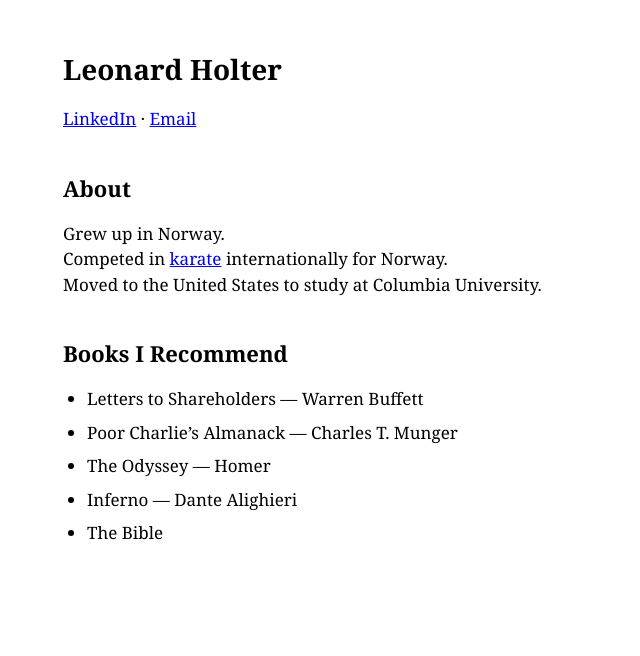
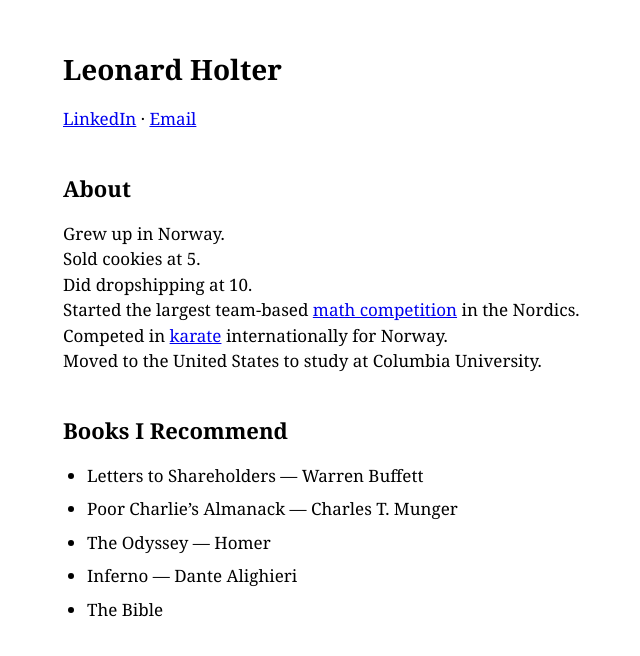
Before and after one commit to LeonardHolter/leonardholter.com, a Next.js app: page / in a window 1280 px wide. Shown: the top 656 px of the page, without its empty margins (251-891 px from the left). Built offline with nearby package versions, Linux system fonts and the light colour scheme.

Commit message:
Add early ventures and math competition to About section
Co-Authored-By: Claude Sonnet 5 <noreply@anthropic.com>

```diff
--- a/app/page.tsx
+++ b/app/page.tsx
@@ -149,6 +149,19 @@ export default function Page() {
 
         <div className="bio">
           <p>Grew up in Norway.</p>
+          <p>Sold cookies at 5.</p>
+          <p>Did dropshipping at 10.</p>
+          <p>
+            Started the largest team-based{" "}
+            <a
+              href="https://www.stord24.no/nyhende/n/93vwzq/selevik-skule-heilt-til-topps-i-mattekonkurranse"
+              target="_blank"
+              rel="noopener noreferrer"
+            >
+              math competition
+            </a>{" "}
+            in the Nordics.
+          </p>
           <p>
             Competed in{" "}
             <a
```
